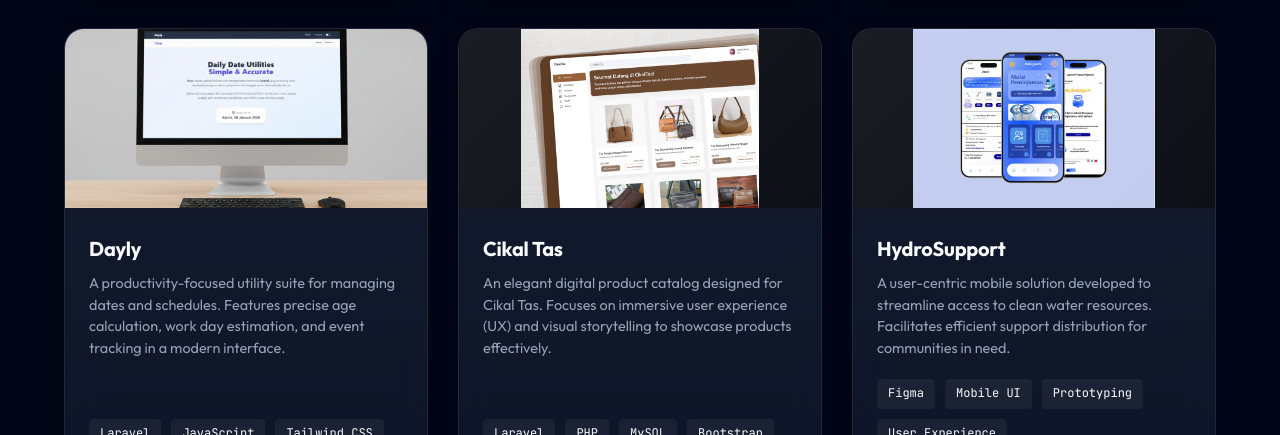
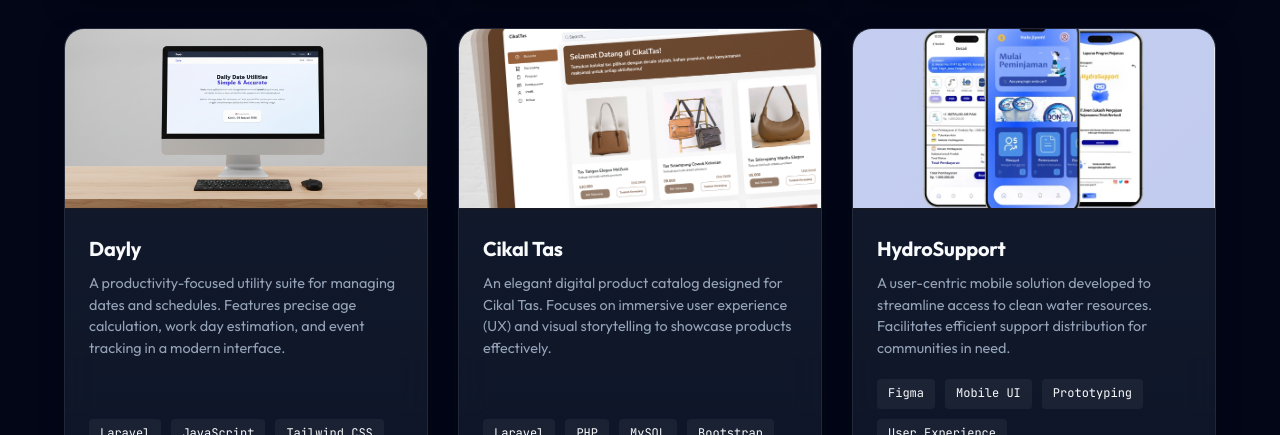
Before and after one commit to RismaMerlinda/Portofolio, a plain HTML site: page index.html in a window 1280 px wide. Shown: the part 4458-4893 px from the top of the page. Drawn offline with Linux system fonts and the light colour scheme; no server answers.

Commit message:
Revert project image zoom to standard look

```diff
--- a/assets/css/style.css
+++ b/assets/css/style.css
@@ -1274,23 +1274,12 @@
     height: 100%;
     object-fit: cover;
     object-position: center;
-    transform: scale(1.3);
     transition: transform 0.6s cubic-bezier(0.4, 0, 0.2, 1);
 }
 
-/* Override for images without watermarks */
-.project-image img.no-zoom {
-    transform: scale(1);
-    object-fit: contain;
-    background: #0d1117;
-}
-
-.project-card:hover .project-image img:not(.no-zoom) {
-    transform: scale(1.4);
-}
-
-.project-card:hover .project-image img.no-zoom {
+.project-card:hover .project-image img {
     transform: scale(1.05);
+    /* Subtle, premium zoom on hover */
 }
 
 .placeholder-project {
--- a/index.html
+++ b/index.html
@@ -506,7 +506,7 @@
                     <!-- Project 5: Cikal Tas -->
                     <article class="project-card glass-card">
                         <div class="project-image">
-                            <img src="assets/img/cikaltas.png" alt="Cikal Tas" class="no-zoom">
+                            <img src="assets/img/cikaltas.png" alt="Cikal Tas">
                             <div class="overlay"></div>
                         </div>
                         <div class="project-content">
@@ -532,7 +532,7 @@
                     <!-- Project 6: HydroSupport (Mobile) -->
                     <article class="project-card glass-card">
                         <div class="project-image">
-                            <img src="assets/img/hydrosupport.png" alt="HydroSupport Mobile App" class="no-zoom">
+                            <img src="assets/img/hydrosupport.png" alt="HydroSupport Mobile App">
                             <div class="overlay"></div>
                         </div>
                         <div class="project-content">
```
